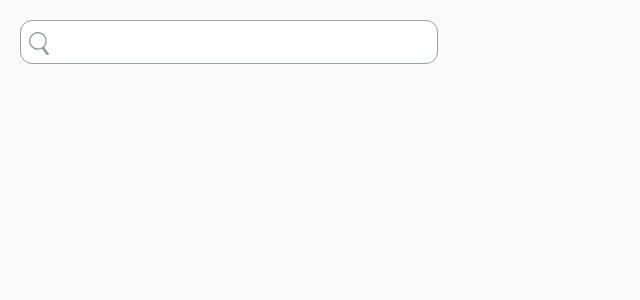
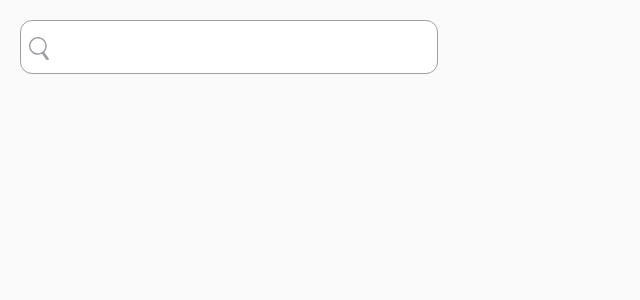
Before and after one commit to neohed/clean-components, a React (Create React App) app: page /#/auto-complete in a window 1280 px wide. Shown: the top 300 px of the page, without its empty margins (0-640 px from the left). Built offline with nearby package versions, Linux system fonts and the light colour scheme.

Commit message:
Update autoComplete.css

```diff
--- a/src/components/auto_complete/autoComplete.css
+++ b/src/components/auto_complete/autoComplete.css
@@ -22,6 +22,7 @@
     width: 334px;
     padding: 12px 0 12px 0;
     font-size: 1em;
+    margin: 5px 0 5px 0;
 }
 
 .autocomplete-input, .autocomplete-input:focus {
```
